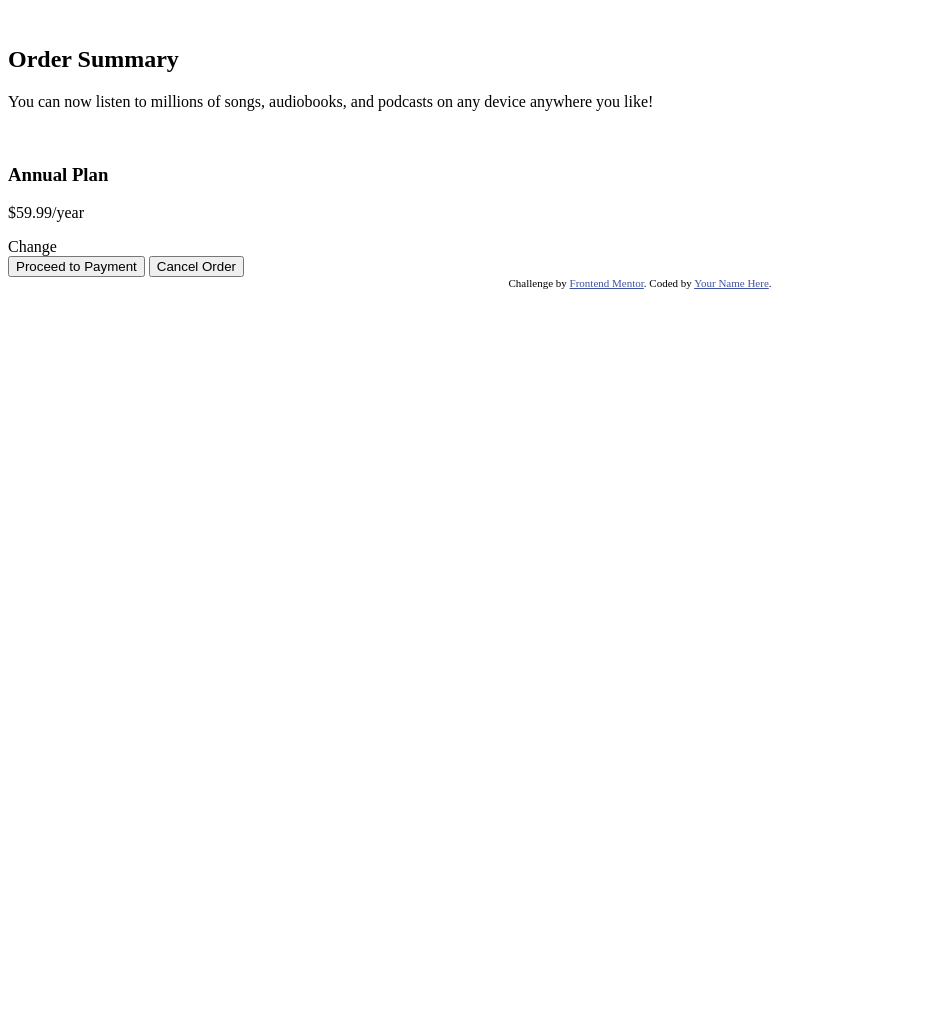
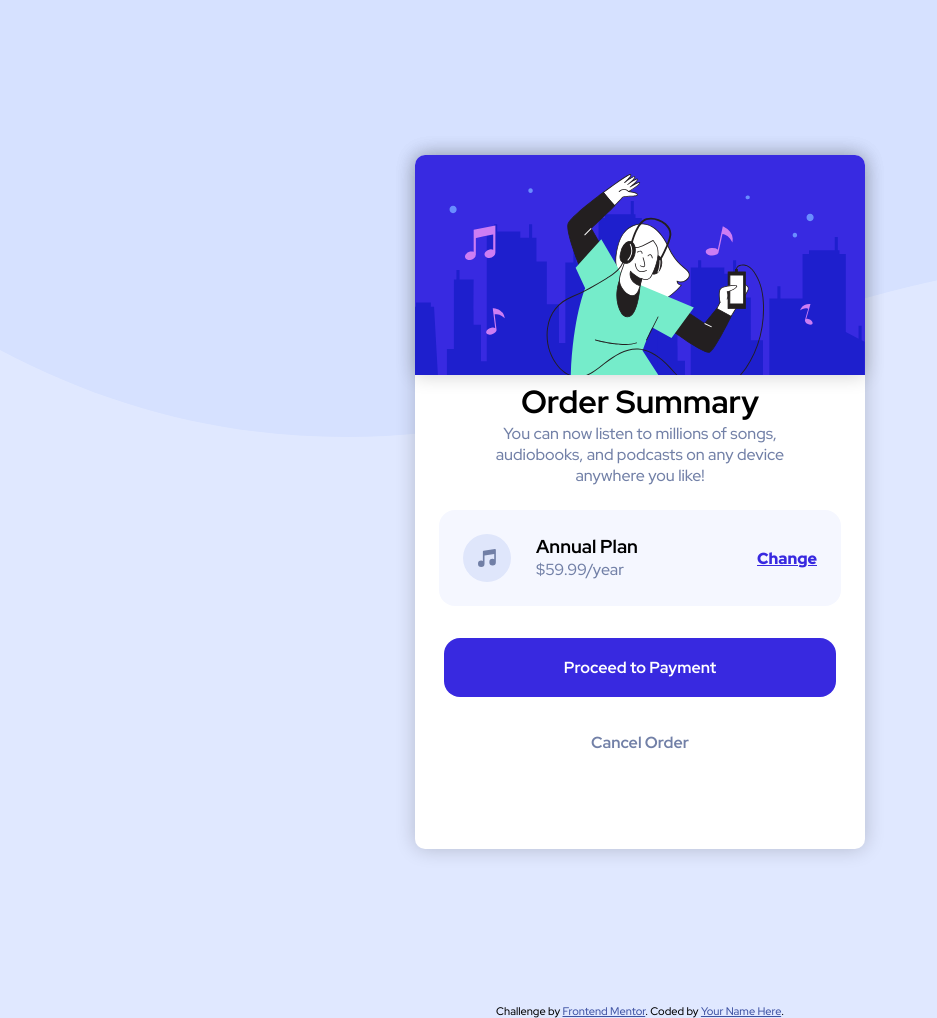
Before and after one commit to EdwinCacuango/Order-summary-component-challenge-hub, a plain HTML site: page index.html in a window 1280 px wide. Shown: the whole page, without its empty margins (0-937 px from the left). Before the commit the page ends 800 px from the top, so only its background shows below. Drawn offline with Linux system fonts and the light colour scheme.

Commit message:
first-test

```diff
--- a/index.html
+++ b/index.html
@@ -1,44 +1,72 @@
 <!DOCTYPE html>
 <html lang="en">
   <head>
-  <meta charset="UTF-8">
-  <meta name="viewport" content="width=device-width, initial-scale=1.0"> <!-- displays site properly based on user's device -->
-
-  <link rel="icon" type="image/png" sizes="32x32" href="./images/favicon-32x32.png">
+    <meta charset="UTF-8" />
+    <meta name="viewport" content="width=device-width, initial-scale=1.0" />
+    <!-- displays site properly based on user's device -->
+    <link rel="stylesheet" href="styles.css" />
+    <link
+      rel="icon"
+      type="image/png"
+      sizes="32x32"
+      href="./images/favicon-32x32.png"
+    />
+    <link rel="preconnect" href="https://fonts.googleapis.com" />
+    <link rel="preconnect" href="https://fonts.gstatic.com" crossorigin />
+    <link
+      href="https://fonts.googleapis.com/css2?family=Red+Hat+Display:wght@500;700;900&display=swap"
+      rel="stylesheet"
+    />
 
     <title>Frontend Mentor | Order summary card</title>
 
     <!-- Feel free to remove these styles or customise in your own stylesheet 👍 -->
     <style>
-    .attribution { font-size: 11px; text-align: center; }
-    .attribution a { color: hsl(228, 45%, 44%); }
+      .attribution {
+        font-size: 11px;
+        text-align: center;
+        justify-content: center;
+      }
+      .attribution a {
+        color: hsl(228, 45%, 44%);
+      }
     </style>
   </head>
   <body>
-  <section class="card">
-    <div>
-      <img>
+    <div class="container">
+      <div class="card">
+        <div class="hero">
+          <img src="images/illustration-hero.svg" />
         </div>
         <div class="text-section">
+          <div class="text">
             <h1>Order Summary</h1>
             <p>
-        You can now listen to millions of songs, audiobooks, and podcasts on any
-        device anywhere you like!
+              You can now listen to millions of songs, audiobooks, and podcasts
+              on any device anywhere you like!
             </p>
+          </div>
+
           <div class="price-box">
-        <img class="icon">
+            <div class="inf">
+              <img class="icon" src="/images/icon-music.svg" />
+              <div class="text-inf">
                 <h3>Annual Plan</h3>
                 <p>$59.99/year</p>
+              </div>
+            </div>
             <a>Change</a>
           </div>
-      <button>
-        Proceed to Payment</button>
-      <button>Cancel Order</button>
+          <div class="btn primary">Proceed to Payment</div>
+          <div class="btn secondary">Cancel Order</div>
         </div>
-  </section>
+      </div>
+    </div>
 <div class="attribution">
-    Challenge by <a href="https://www.frontendmentor.io?ref=challenge" target="_blank">Frontend Mentor</a>.
-    Coded by <a href="#">Your Name Here</a>.
+      Challenge by
+      <a href="https://www.frontendmentor.io?ref=challenge" target="_blank"
+        >Frontend Mentor</a
+      >. Coded by <a href="#">Your Name Here</a>.
     </div>
   </body>
 </html>
--- /dev/null
+++ b/styles.css
@@ -0,0 +1,156 @@
+html {
+  font-size: 100%;
+}
+* {
+  margin: 0;
+  padding: 0;
+  box-sizing: border-box;
+}
+*,
+*::after,
+*::before {
+  box-sizing: inherit;
+}
+
+body {
+  /* Fonnts */
+  font-size: 1rem;
+  font-family: "Red Hat Display", sans-serif;
+
+  /* Background */
+  background-color: hsl(225, 100%, 94%);
+  background-image: url(/images/pattern-background-desktop.svg);
+  background-repeat: no-repeat;
+}
+
+h1{
+  font-size:2rem;
+}
+p{
+    color:hsl(224, 23%, 55%)
+}
+
+.container {
+  width: 100vw;
+  height: 100vh;
+  margin-top:6.375rem;
+  margin-bottom:6.375rem;
+  display: flex;
+  align-items: center;
+  justify-content: center;
+}
+.card {
+  width: 28.125rem;
+  height: 694px;
+  background-color: white;
+  box-shadow: 0px 0px 20px 0px rgba(0, 0, 0, 0.2);
+  border-radius: 10px;
+}
+
+.hero img{
+  box-shadow: 0px 0px 20px 0px rgba(0, 0, 0, 0.2);
+   border-radius: 10px 10px 0 0;
+    max-width: 100%;
+}
+.text-section {
+  display: flex;
+  flex-direction: column;
+  align-items: center;
+  justify-content: center;
+  padding-left: 3rem;
+  padding-right:3rem ;
+}
+
+.text{
+  text-align: center;
+}
+.price-box {
+  /* Dimensiones */
+  width: 22.125rem;
+  margin: 1.5rem;
+  padding: 1.5rem;
+  /* Centrado */
+  display: flex;
+  align-items: center;
+  justify-content: space-between;
+  /* Estilos adicionales */
+  background-color: hsl(225, 100%, 98%);
+  border-radius: 1rem;
+
+}
+.price-box a {
+    color: hsl(245, 75%, 52%);
+    font-weight: 900;
+    text-decoration: underline;
+  }
+.price-box a:hover{
+  text-decoration: none;
+}
+
+.inf {
+  display: flex;
+  flex-direction: row;
+  justify-content: space-between;
+  flex-wrap: wrap;
+  gap: 1.5625rem;
+}
+
+
+.btn{
+    width: 22.125rem;
+    padding: 1.1875rem;
+    text-align: center;
+    align-items: center;
+
+    background-color: hsl(245, 75%, 52%);
+
+    color:white;
+    font-weight: bolder;
+
+    border-radius: 1rem;
+    margin:0.5rem;
+}
+
+.primary:hover{
+  background-color: hsl(225, 100%, 94%);
+  color: black;
+}
+.secondary{
+    background-color:white;
+    color: hsl(224, 23%, 55%);
+}
+
+.secondary:hover{
+  color: black;
+}
+
+@media (max-width:375px) {
+  body{
+    font-size: 12px;
+    background-image: url(/images/pattern-background-mobile.svg);
+  }
+  h1{
+    font-size: 1.5rem;
+  }
+  .container{
+    margin-top: 4.3125rem;
+    margin-bottom: 4.3125rem;
+    margin-right: 1.4375rem;
+    margin-left: 1.4375rem;
+  }
+  .card{
+    width: 20.375rem;
+    max-height: 35.3125rem;
+  }
+  .text-section{
+    padding: 1.5625rem;
+  }
+  .price-box{
+    width: 17.0625rem;
+    padding: 1rem;
+  }
+  .btn{
+    width: 17.0625rem;
+    margin:0.25rem;
+  }
+}
```
Lines whose indentation alone changed are shown as unchanged.
